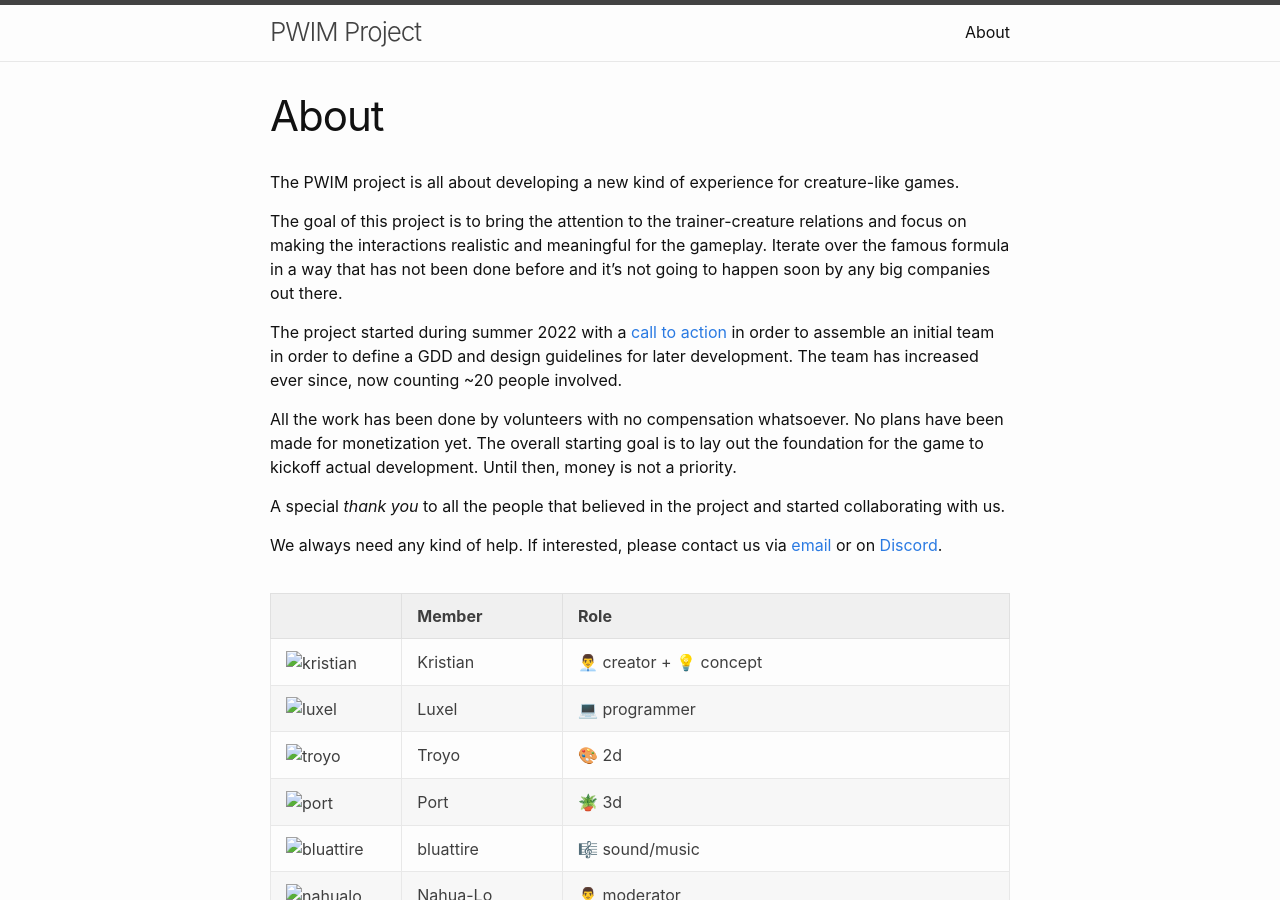
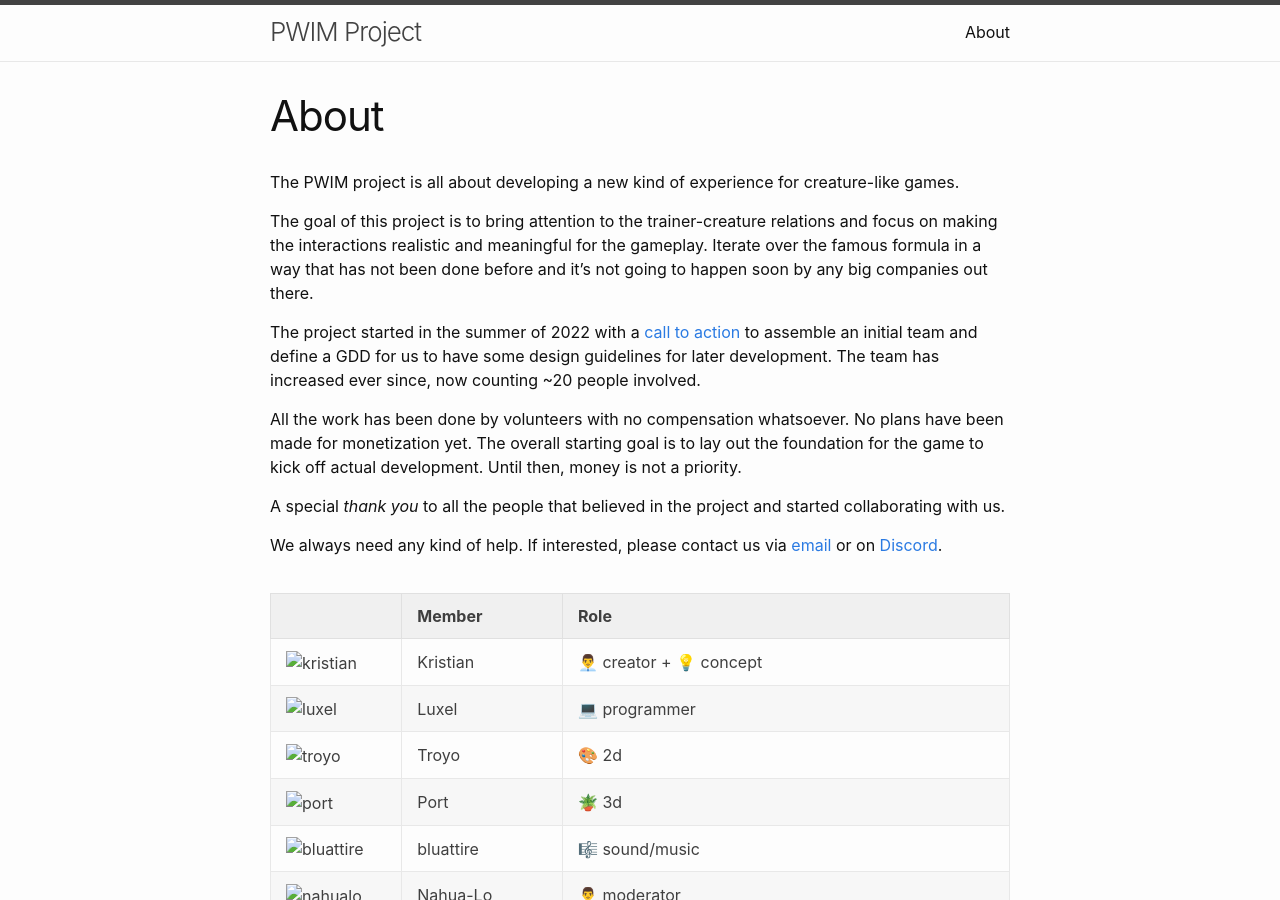
Before and after one commit to pwim-project/website, a Jekyll site: the page built from about.md, in a window 1280 px wide and 900 px high. Built offline with Jekyll 4.4.1, drawn with Linux system fonts in a browser that asks for light colours; emoji names are drawn with the system emoji font.

Commit message:
Update about.md

```diff
--- a/about.md
+++ b/about.md
@@ -6,11 +6,11 @@
 
 The PWIM project is all about developing a new kind of experience for creature-like games.
 
-The goal of this project is to bring the attention to the trainer-creature relations and focus on making the interactions realistic and meaningful for the gameplay. Iterate over the famous formula in a way that has not been done before and it's not going to happen soon by any big companies out there.
+The goal of this project is to bring attention to the trainer-creature relations and focus on making the interactions realistic and meaningful for the gameplay. Iterate over the famous formula in a way that has not been done before and it's not going to happen soon by any big companies out there.
 
-The project started during summer 2022 with a [call to action](https://www.reddit.com/r/INAT/comments/w3evyf/pokémoncreaturelike_project_with_innovative/) in order to assemble an initial team in order to define a GDD and design guidelines for later development. The team has increased ever since, now counting ~20 people involved.
+The project started in the summer of 2022 with a [call to action](https://www.reddit.com/r/INAT/comments/w3evyf/pokémoncreaturelike_project_with_innovative/) to assemble an initial team and define a GDD for us to have some design guidelines for later development. The team has increased ever since, now counting ~20 people involved.
 
-All the work has been done by volunteers with no compensation whatsoever. No plans have been made for monetization yet. The overall starting goal is to lay out the foundation for the game to kickoff actual development. Until then, money is not a priority.
+All the work has been done by volunteers with no compensation whatsoever. No plans have been made for monetization yet. The overall starting goal is to lay out the foundation for the game to kick off actual development. Until then, money is not a priority.
 
 A special *thank you* to all the people that believed in the project and started collaborating with us.
 
```
